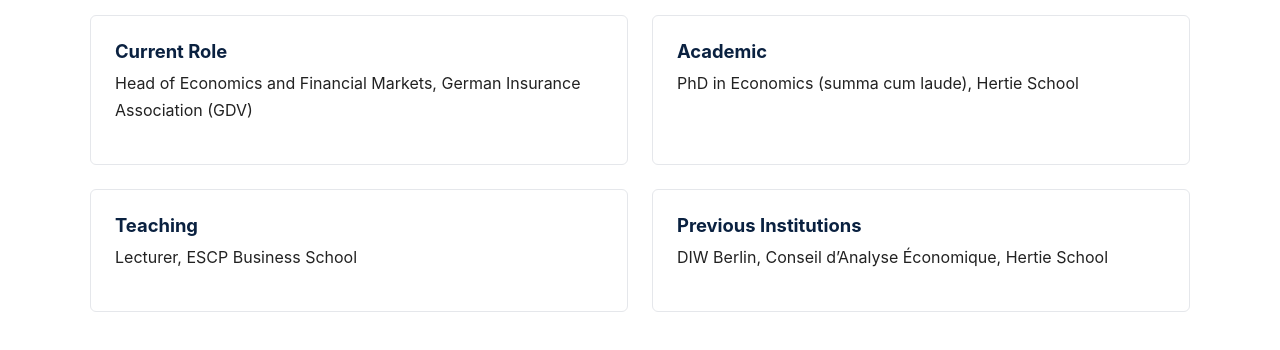
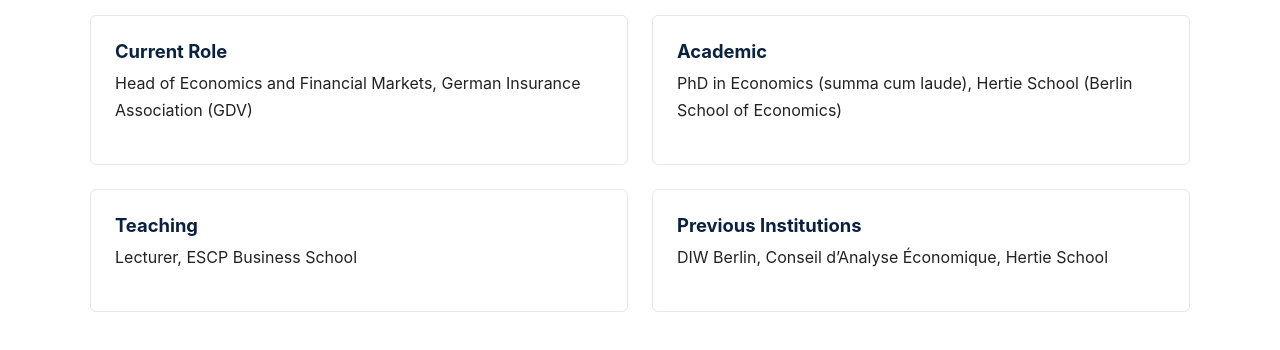
Before and after one commit to paulberenberg/paulberenberg.github.io, a plain HTML site: page draftnew/index.html in a window 1280 px wide. Shown: the part 736-1086 px from the top of the page. Drawn offline with Linux system fonts and the light colour scheme.

Commit message:
Update index.html

```diff
--- a/draftnew/index.html
+++ b/draftnew/index.html
@@ -78,7 +78,7 @@
                 <h3>Academic</h3>
                 <p>
                     PhD in Economics (summa cum laude),
-                    Hertie School
+                    Hertie School (Berlin School of Economics)
                 </p>
             </div>
 
```
